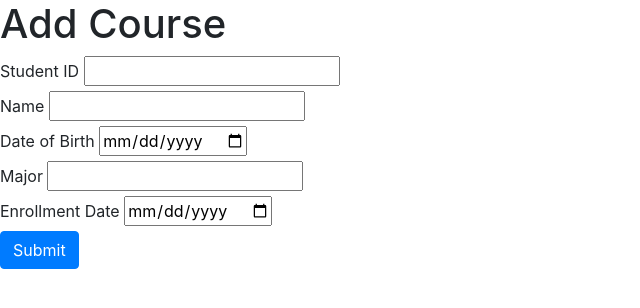
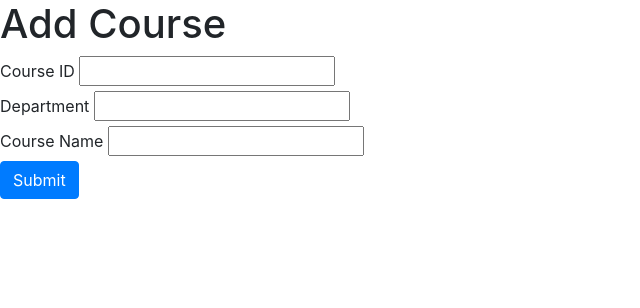
Before and after one commit to williamwu062/CS348_ScheduleProj, a Flask app: page /add_course in a window 1280 px wide. Shown: the top 308 px of the page, without its empty margins (0-640 px from the left). Run offline with Flask 2, Linux system fonts and the light colour scheme; some libraries are stand-ins or nearby versions.

Commit message:
add course done i think plus gitignore db file

```diff
--- a/main.py
+++ b/main.py
@@ -8,6 +8,17 @@ app.config['SQLALCHEMY_DATABASE_URI'] = 'sqlite:///Scheduler.sqlite3'
 app.config['SQLALCHEMY_TRACK_MODIFICATIONS'] = False
 
 db = SQLAlchemy(app)
+
+class Courses(db.Model):
+  course_id = db.Column(db.Integer, primary_key = True)
+  department = db.Column(db.String(250))
+  courseName = db.Column(db.String(250))
+
+  def __init__(self, course_id, department, courseName):
+    self.course_id = course_id
+    self.department = department
+    self.courseName = courseName
+
 
 class Students(db.Model):
   student_id = db.Column(db.Integer, primary_key = True)
@@ -95,9 +106,8 @@ def addCourse():
     data = request.form
     for name in data.keys():
       print(name)
-    print(data['enrolldate'])
-    student = Students(int(data['id']), data['name'], data['birthdate'], data['major'], data['enrolldate'])
-    db.session.add(student)
+    course = Courses(int(data['id']), data['department'], data['coursename'])
+    db.session.add(course)
     db.session.commit()
     return redirect(url_for('home'))
   else:
--- a/templates/addCourse.html
+++ b/templates/addCourse.html
@@ -3,16 +3,12 @@
 {% block content %}
   <h1>Add Course</h1>
   <form method="POST" action="">
-    <label for="InputID">Student ID</label>
+    <label for="InputID">Course ID</label>
     <input type="number" name="id" ><br />
-    <label for="InputName">Name</label>
-    <input type="text" name="name"><br />
-    <label for="InputDOB">Date of Birth</label>
-    <input type="date" name="birthdate"><br />
-    <label for="InputDept">Major</label>
-    <input type="text" name="major"><br />
-    <label for="InputEnroll">Enrollment Date</label>
-    <input type="date" name="enrolldate"><br />
+    <label for="InputName">Department</label>
+    <input type="text" name="department"><br />
+    <label for="InputDOB">Course Name</label>
+    <input type="text" name="coursename"><br />
     <!-- <div class="form-group">
       <label for="InputEmail1">Email address</label>
       <input type="email" class="form-control" id="InputEmail1" aria-describedby="emailHelp" placeholder="Enter email">
```
Also changed, not shown: Scheduler.sqlite3, 1 other file.
